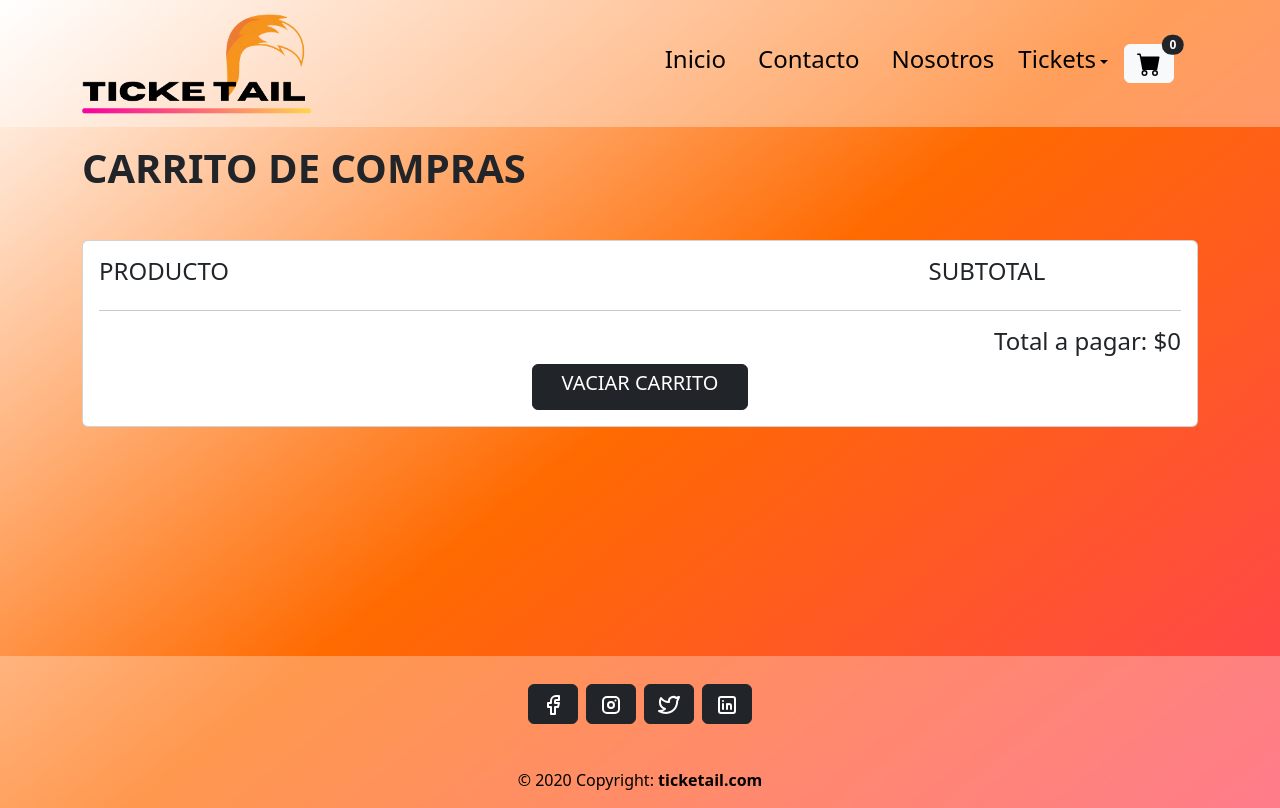
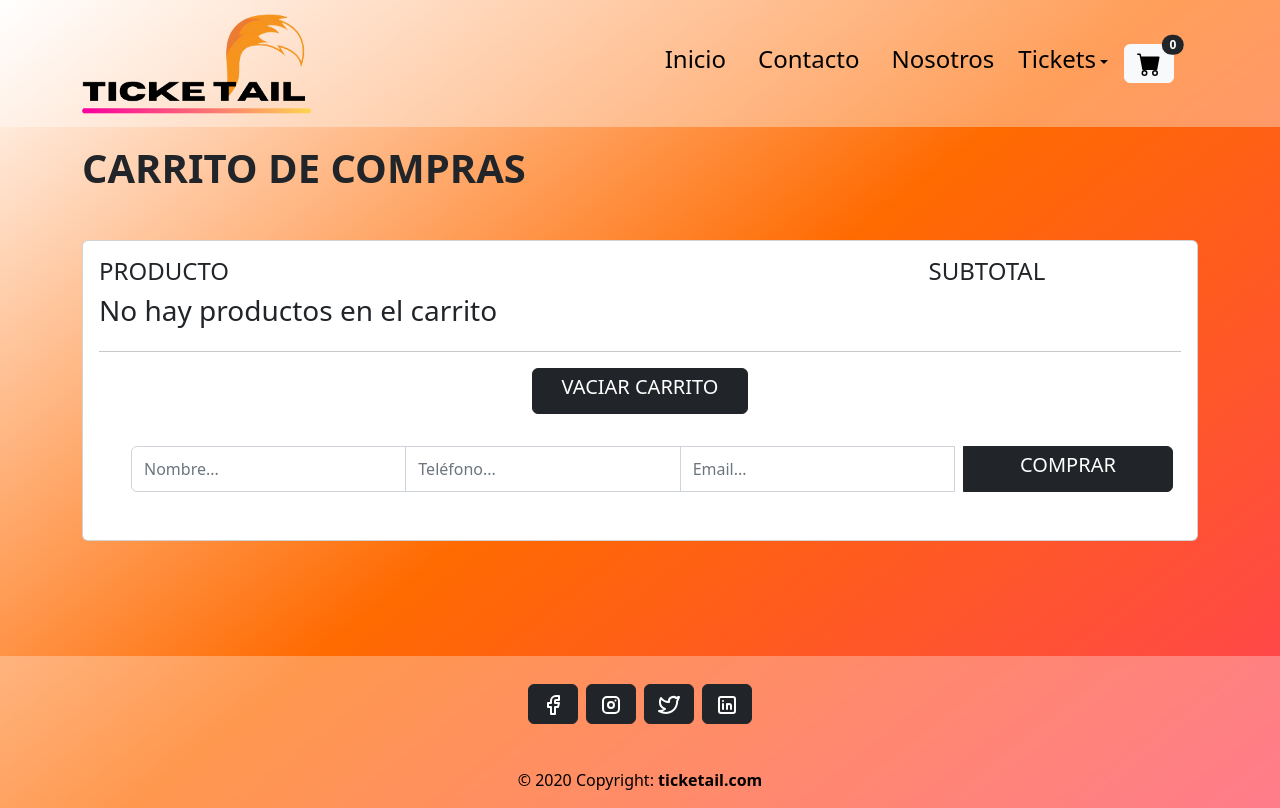
Before and after one commit to julietazara/ticketail_JulietaMonaco, a React (Create React App) app: page /cart in a window 1280 px wide. Built offline with nearby package versions, Linux system fonts and the light colour scheme.

Commit message:
Terminado cartview con conexión a database. No se logre hacer funcionar el stockUpdate. Actualizados disenios

```diff
--- a/package.json
+++ b/package.json
@@ -9,6 +9,7 @@
     "@testing-library/user-event": "^13.5.0",
     "bootstrap": "^5.2.1",
     "bootstrap-icons": "^1.9.1",
+    "firebase": "^9.13.0",
     "react": "^18.2.0",
     "react-dom": "^18.2.0",
     "react-icons": "^4.4.0",
--- a/src/components/CartItem/CartItem.js
+++ b/src/components/CartItem/CartItem.js
@@ -4,6 +4,14 @@ import { Ticket } from '../Ticket/Ticket';
 
 export const CartItem = () => {
     const {cart} = useCartContext();
+
+    if(cart.length === 0){
+        return (
+            <div>
+                <h3>No hay productos en el carrito</h3>
+            </div>
+        )
+    } else{
         return (
             <div>
                 {
@@ -12,3 +20,4 @@ export const CartItem = () => {
             </div>
         )
     }
+}
--- a/src/components/Pages/Cart/Cart.js
+++ b/src/components/Pages/Cart/Cart.js
@@ -1,15 +1,70 @@
 import React, { useEffect, useState } from 'react'
 import { CartItem } from '../../CartItem/CartItem'
 import { useCartContext } from '../../../context/CartContext';
+import { addDoc, collection, documentId, getDocs, getFirestore, query, where, writeBatch } from 'firebase/firestore';
 import './cart.css';
 
 export const Cart = () => {
-    const{clearCart, subtotal} = useCartContext();
-    const[total, setTotal] = useState(subtotal);
+    const{clearCart, subtotal, cart} = useCartContext()
+    const[total, setTotal] = useState(subtotal)
+    const [dataForm, setDataForm] = useState({
+        name: '',
+        phone: '',
+        email: ''
+    })
 
     useEffect(() => {
-        setTotal(subtotal);
+        setTotal(subtotal)
     }, [subtotal])
+
+    const genOrder = async(e) => {
+        e.preventDefault();
+        const order = {
+            buyer: {
+                name: dataForm.name,
+                phone: dataForm.phone,
+                email: dataForm.email
+            },
+            item: cart.map(ticket => {
+                const {id, name: title, price, cantidad} = ticket
+                return {id, title, price, cantidad}
+            }),
+            total: subtotal()
+        }
+        //Subir carrito
+        const db = getFirestore()
+        const orders = collection(db, 'orders')
+        addDoc(orders, order)
+        .then(res => console.log(res))
+        .catch(err => console.log(err))
+        .finally(() => clearCart)
+
+        //Actualizar carrito con batch. No funciona :(
+        const queryCollection = collection(db, 'item')
+        const queryUpdateStock = await query(
+            queryCollection,
+            where(documentId(), 'in', cart.map(ticket => ticket.id))
+        )
+
+        const batch = writeBatch(db)
+
+        await getDocs(queryUpdateStock)
+        .then(res => res.docs.forEach(resp => batch.update(resp.ref, {
+            stock: resp.data().stock - cart.find(ticket => ticket.id === resp.id).cantidad
+        })))
+
+        batch.commit()
+    }
+
+    const handleInputChange = (e) => {
+        // console.log(e.target.value)
+        // console.log(e.target.name)
+        setDataForm({
+            ...dataForm,
+            [e.target.name]: e.target.value
+        })
+
+    }
 
     return (
         <div className="container my-5 py-5">
@@ -23,10 +78,27 @@ export const Cart = () => {
                     <CartItem/>
                 </div>
                 <hr></hr>
-                <h4 className="text-end">Total a pagar: ${total}</h4>
-                <button type="button" className="btn btn-dark mx-2 cartBtn text-center align-self-center" onClick={clearCart}>
-                    <h5 className="d-inline-block mx-2">VACIAR CARRITO</h5>
-                </button>
+                {
+                    total === 0 ?
+                    ''
+                    :
+                    <h4 className="text-end">Total a pagar: ${total}</h4>
+                }
+                <div className="text-center">
+                    <button type="button" className="btn btn-dark mx-2 cartBtn" onClick={clearCart}>
+                        <h5 className="d-inline-block mx-2">VACIAR CARRITO</h5>
+                    </button>
+                </div>
+                <form onSubmit={genOrder} className='text-center m-3'>
+                    <div className='text-center m-3 input-group'>
+                        <input type="text" name="name" value={dataForm.name} placeholder="Nombre..." className='form-control' onChange={handleInputChange}/>
+                        <input type="text" name="phone" value={dataForm.phone} placeholder="Teléfono..." className='form-control' onChange={handleInputChange}/>
+                        <input type="text" name="email" value={dataForm.email} placeholder="Email..." className='form-control' onChange={handleInputChange}/>
+                        <button type="button" className="btn btn-dark mx-2 cartBtn" onClick={genOrder}>
+                            <h5 className="d-inline-block mx-2">COMPRAR</h5>
+                        </button>
+                    </div>
+                </form>
             </div>
         </div>
     )
--- a/src/components/Pages/ItemDetailContainer/ItemDetailContainer.js
+++ b/src/components/Pages/ItemDetailContainer/ItemDetailContainer.js
@@ -1,6 +1,6 @@
 import React, { useEffect, useState } from 'react';
+import { doc, getDoc, getFirestore } from 'firebase/firestore';
 import { useParams } from 'react-router-dom';
-import { gFetch } from '../../helpers/gFetch';
 import { ItemDetail } from '../../ItemDetail/ItemDetail';
 import './itemDetailContainer.css';
 
@@ -11,11 +11,22 @@ export const ItemDetailContainer = () => {
     const{idItem} = useParams()
 
     useEffect(() => {
-        gFetch()
-        .then(res => setTicket(res.find(tic => tic.id === idItem)))
-        .catch(err => console.log(err))
-        .finally(() => setLoading(false))
-    }, [])
+        const db = getFirestore()
+        const queryDoc = doc(db, 'ticket', idItem)
+        if(idItem){
+            getDoc(queryDoc)
+            .then( resp => setTicket({id: resp.id, ...resp.data()}) )
+            .catch(err => console.log(err))
+            .finally(() => setLoading(false))
+        }
+    },[idItem])
+
+    // useEffect(() => {
+    //     gFetch()
+    //     .then(res => setTicket(res.find(tic => tic.id === idItem)))
+    //     .catch(err => console.log(err))
+    //     .finally(() => setLoading(false))
+    // }, [])
     return (
         <div className="container-fluid my-5 py-5">
             <div className='row'>
--- a/src/components/Pages/ItemListContainer/ItemListContainer.js
+++ b/src/components/Pages/ItemListContainer/ItemListContainer.js
@@ -1,7 +1,8 @@
+import { collection, getDocs, getFirestore, query, where } from 'firebase/firestore';
 import React, { useEffect, useState } from 'react';
 import { useParams } from 'react-router-dom';
-import { gFetch } from '../../helpers/gFetch';
 import { ItemList } from '../../ItemList/ItemList';
+
 
 export const ItemListContainer = ({ greeting }) => {
 
@@ -11,18 +12,21 @@ export const ItemListContainer = ({ greeting }) => {
     const{idCategory} = useParams()
 
     useEffect(() => {
+        const db = getFirestore()
+        const queryCollection = collection(db, 'ticket')
         if(idCategory){
-            gFetch()
-            .then(res => setTickets(res.filter(tic => tic.category === idCategory)))
+            const queryFilter = query(queryCollection, where('category', '==', idCategory))
+            getDocs(queryFilter)
+            .then( resp => setTickets(resp.docs.map( tick => ({ id: tick.id, ...tick.data() }) )) )
             .catch(err => console.log(err))
             .finally(() => setLoading(false))
         }else{
-            gFetch()
-            .then(res => setTickets(res))
+            getDocs(queryCollection)
+            .then( resp => setTickets(resp.docs.map( tick => ({ id: tick.id, ...tick.data() }) )) )
             .catch(err => console.log(err))
             .finally(() => setLoading(false))
         }
-    }, [idCategory])
+    },[idCategory])
 
     return (
         <div className="container my-5 py-5">
--- a/src/components/Ticket/Ticket.js
+++ b/src/components/Ticket/Ticket.js
@@ -1,4 +1,5 @@
 import React from 'react';
+import { Link } from 'react-router-dom';
 import { useCartContext } from '../../context/CartContext';
 import './ticket.css';
 
@@ -12,8 +13,8 @@ export const Ticket = ({ticket}) => {
     return (
         <div className='row'>
             <div className='col-md-8 p-3'>
-                <div className="d-flex align-items-center">
-                    <img src={ticket.img} className="card-img-top cartImg" alt="Imagen."/>
+            <div className="d-flex align-items-center">
+                <Link to={'/item/'+ticket.id}><img src={ticket.img} className="card-img-top cartImg" alt="Imagen."/></Link>
                     <div className="mx-5">
                         <h5 className="card-title text-left">Ticket: {ticket.name}</h5>
                         <h6 className="card-text text-left"><b>Precio: ${ticket.price} c/u</b></h6>
--- a/src/components/Ticket/ticket.css
+++ b/src/components/Ticket/ticket.css
@@ -1,5 +1,5 @@
 .cartImg{
-    max-width: 50%;
+    max-width: 100%;
     height: auto;
     left: 0px;
     right: 0px;
--- /dev/null
+++ b/src/firebase/config.js
@@ -0,0 +1,20 @@
+// Import the functions you need from the SDKs you need
+import { initializeApp } from "firebase/app";
+import { getFirestore } from "firebase/firestore";
+// TODO: Add SDKs for Firebase products that you want to use
+// https://firebase.google.com/docs/web/setup#available-libraries
+
+// Your web app's Firebase configuration
+const firebaseConfig = {
+    apiKey: "AIzaSyDTv4iup5B2MYS8wFmuUcjxlFFPBIrbymU",
+    authDomain: "ticketail-e65c8.firebaseapp.com",
+    projectId: "ticketail-e65c8",
+    storageBucket: "ticketail-e65c8.appspot.com",
+    messagingSenderId: "667926837168",
+    appId: "1:667926837168:web:06eb2af341c41eccd88875"
+};
+
+// Initialize Firebase
+const app = initializeApp(firebaseConfig)
+
+export const firestoreInit = () => app
--- a/src/index.js
+++ b/src/index.js
@@ -5,6 +5,9 @@ import App from './App';
 import reportWebVitals from './reportWebVitals';
 import * as bootstrap from 'bootstrap';
 import 'bootstrap/dist/css/bootstrap.min.css';
+import { firestoreInit } from './firebase/config';
+
+firestoreInit();
 
 const root = ReactDOM.createRoot(document.getElementById('root'));
 root.render(
```
Also changed, not shown: src/components/helpers/gFetch.js (deleted, +0 -21 lines), 1 other file (tests, documents, lock files or other folders). Lines whose indentation alone changed are shown as unchanged.
